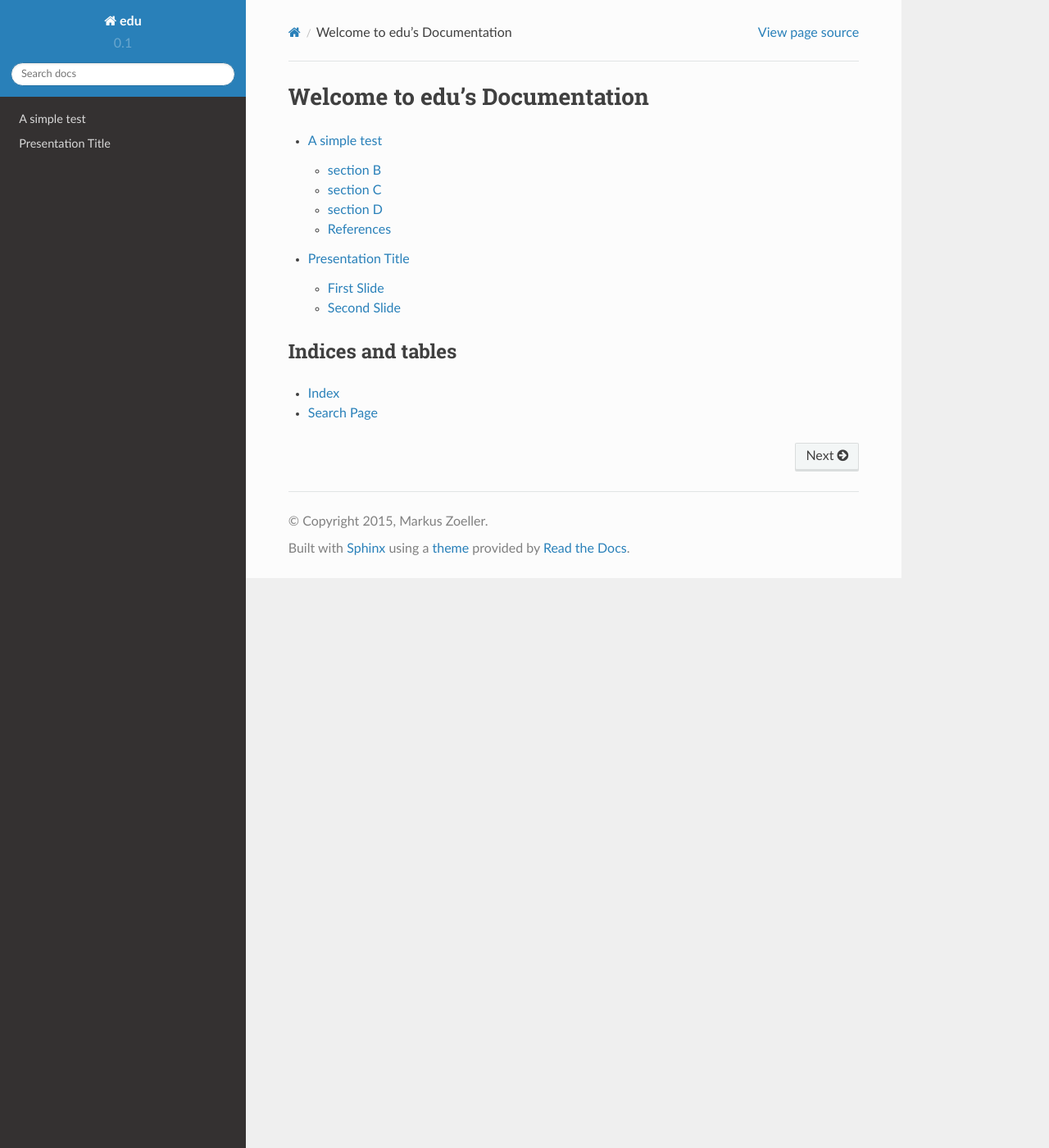
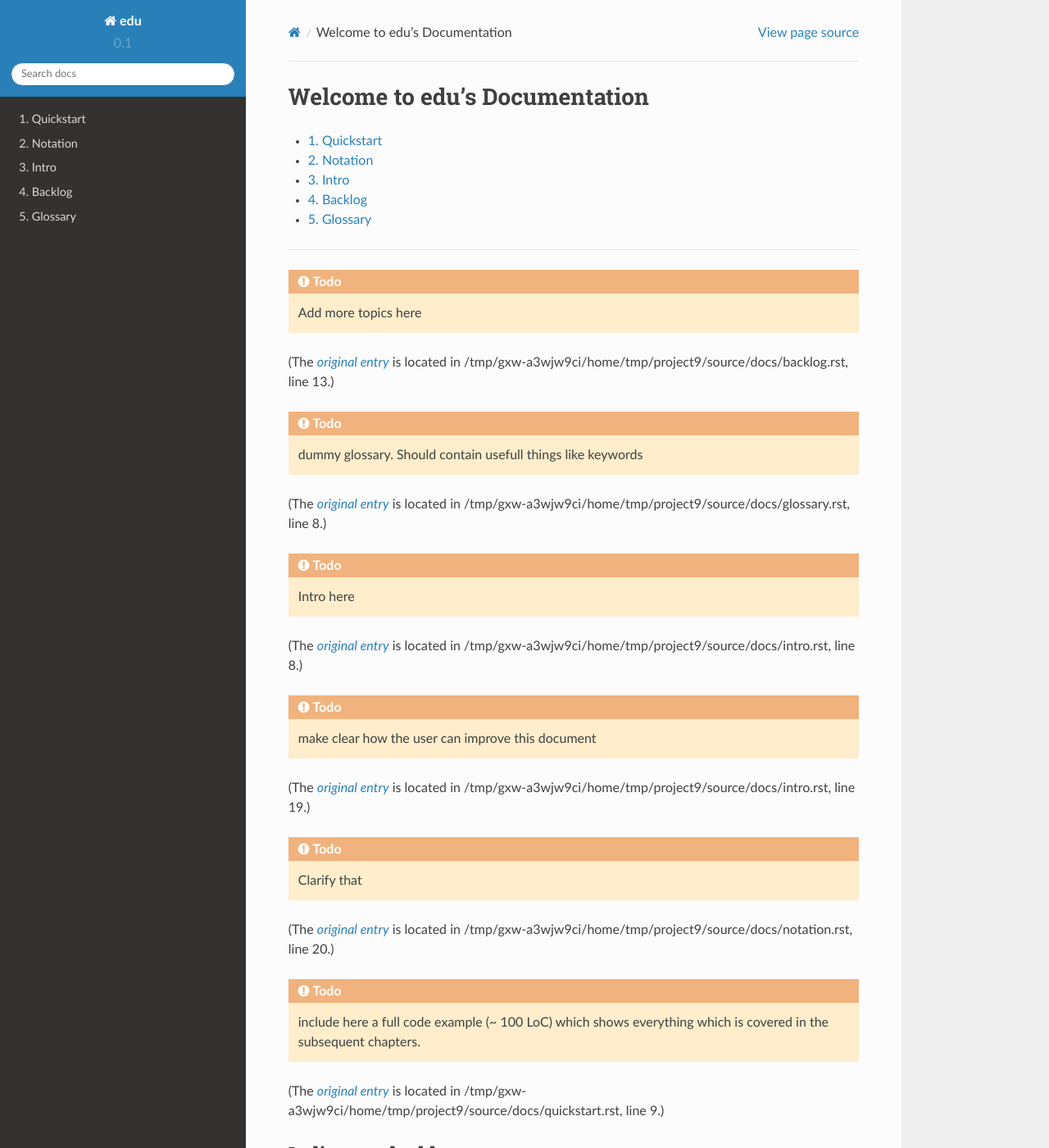
Before and after one commit to markuszoeller/edu, a Sphinx documentation site: the page built from source/index.rst, in a window 1280 px wide and 1400 px high. Shown: the whole window at 82% size. Built offline with Sphinx 7.4.7 and the Read the Docs theme 2.0.0, drawn with Linux system fonts in a browser that asks for light colours.

Commit message:
Adds a bit more structure and a little content

```diff
--- /dev/null
+++ b/source/docs/backlog.rst
@@ -0,0 +1,15 @@
+=======
+Backlog
+=======
+
+In case you have understood all the previous material, here are some nice
+topics for further investigations:
+
+* OOP
+* Patterns
+* Continuous Integration
+* Working with legacy code
+
+.. todo::
+
+   Add more topics here
--- /dev/null
+++ b/source/docs/glossary.rst
@@ -0,0 +1,27 @@
+
+.. _sec-glossary:
+
+========
+Glossary
+========
+
+.. todo::
+
+   dummy glossary. Should contain usefull things like keywords
+
+
+.. glossary::
+   :sorted:
+
+   environment
+      A structure where information about all documents under the root is
+      saved, and used for cross-referencing.  The environment is pickled
+      after the parsing stage, so that successive runs only need to read
+      and parse new and changed documents.
+
+   source directory
+      The directory which, including its subdirectories, contains all
+      source files for one Sphinx project.
+
+   asdf
+      The asdf of the lorem with the bar and ipsum
--- /dev/null
+++ b/source/docs/intro.rst
@@ -0,0 +1,25 @@
+
+.. _sec-intro:
+
+=====
+Intro
+=====
+
+.. todo::
+
+   Intro here
+
+The first coding in less than 10 seconds: http://repl.it/languages/Java
+
+You should see something like this:
+
+.. figure:: ../images/repl.png
+   :alt: The mandatory ``hello world`` example on www.repl.it
+
+.. todo::
+
+   make clear how the user can improve this document
+
+.. note::
+   disclaimer: I'm not an English native speaker. If you find typos or grammer
+   mistakes, please open an issue at https://github.com/mzoellerGit/edu/issues
--- /dev/null
+++ b/source/docs/notation.rst
@@ -0,0 +1,22 @@
+
+.. _sec-notation:
+
+========
+Notation
+========
+
+Notes about something special or a summary, e.g.
+
+.. note::
+
+   ``this`` is the most important and confusing keyword
+
+Notes about something which is not really intuitive, e.g.
+
+.. warning::
+
+   www.stackoverflow.com will save your live
+
+.. todo::
+
+   Clarify that
--- /dev/null
+++ b/source/docs/quickstart.rst
@@ -0,0 +1,12 @@
+==========
+Quickstart
+==========
+
+For the impatient: Below is a code example. If you can read and understand
+this in less than 1 minute, you will be bored by all which comes next. It
+would make sense to skip this and move on to other topics.
+
+.. todo::
+
+   include here a full code example (~ 100 LoC) which shows everything which is
+   covered in the subsequent chapters.
--- a/source/docs/test.rst
+++ b/source/docs/test.rst
@@ -26,13 +26,16 @@ True   True   True
 section B
 =========
 
-term (up to a line of text)
-   Definition of the term, which must be indented
+.. glossary::
+   :sorted:
 
-   and can even consist of multiple paragraphs
+   term (up to a line of text)
+      Definition of the term, which must be indented
 
-next term
-   Description.
+      and can even consist of multiple paragraphs
+
+   next term
+      Description.
 
 .. code-block:: java
    :linenos:
@@ -52,22 +55,9 @@ section C
 section D
 =========
 
-.. glossary::
-   :sorted:
+For details about the :term:`environment` see the :ref:`sec-glossary`
 
-   environment
-      A structure where information about all documents under the root is
-      saved, and used for cross-referencing.  The environment is pickled
-      after the parsing stage, so that successive runs only need to read
-      and parse new and changed documents.
-
-   source directory
-      The directory which, including its subdirectories, contains all
-      source files for one Sphinx project.
-
-   asdf
-      The asdf of the lorem with the bar and ipsum
-
+Find this at the :ref:`genindex`
 
 References
 ==========
--- a/source/index.rst
+++ b/source/index.rst
@@ -7,10 +8,17 @@ Welcome to edu's Documentation
 .. toctree::
    :maxdepth: 2
    :glob:
+   :numbered:
 
-   docs/*
-   slides/*
+   docs/quickstart
+   docs/notation
+   docs/intro
+   docs/backlog
+   docs/glossary
 
+----------
+
+.. todolist::
 
 Indices and tables
 ==================
```
Also changed, not shown: other parts of source/index.rst (+2 -1 lines), source/images/repl.png (added).
